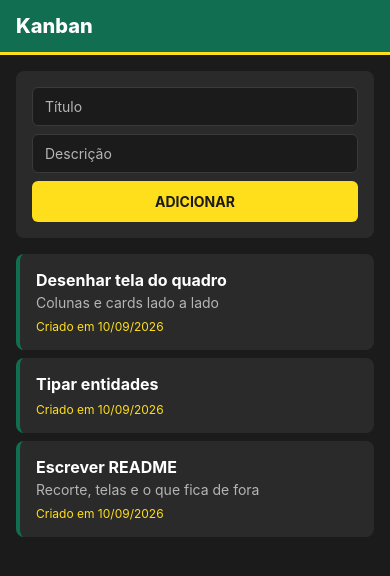
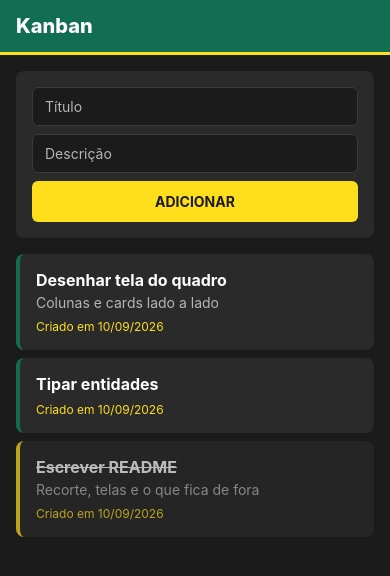
Before and after one commit to alamohf/uc8-projeto-mobile, a React Native app: screen / in a window 390 px wide. Shown: the top 576 px of the page. Built offline with nearby package versions, Linux system fonts and the light colour scheme.

Commit message:
feat: estilo condicional para cards concluídos

```diff
--- a/src/componentes/CartaoCard.tsx
+++ b/src/componentes/CartaoCard.tsx
@@ -7,10 +7,14 @@ interface CartaoCardProps {
   card: Card;
 }
 
+const COLUNA_FEITO = 3;
+
 export default function CartaoCard({ card }: CartaoCardProps) {
+  const concluido = card.colunaId === COLUNA_FEITO;
+
   return (
-    <View style={styles.cartao}>
-      <Text style={styles.titulo}>{card.titulo}</Text>
+    <View style={[styles.cartao, concluido && styles.cartaoConcluido]}>
+      <Text style={[styles.titulo, concluido && styles.tituloConcluido]}>{card.titulo}</Text>
       {card.descricao ? <Text style={styles.descricao}>{card.descricao}</Text> : null}
       <Text style={styles.data}>Criado em {card.criadoEm.toLocaleDateString('pt-BR')}</Text>
     </View>
@@ -26,10 +30,17 @@ const styles = StyleSheet.create({
     padding: espacamento.medio,
     marginBottom: espacamento.pequeno,
   },
+  cartaoConcluido: {
+    borderLeftColor: cores.destaque,
+    opacity: 0.7,
+  },
   titulo: {
     color: cores.texto,
     fontSize: 16,
     fontWeight: '700',
+  },
+  tituloConcluido: {
+    textDecorationLine: 'line-through',
   },
   descricao: {
     color: cores.textoSecundario,
```
